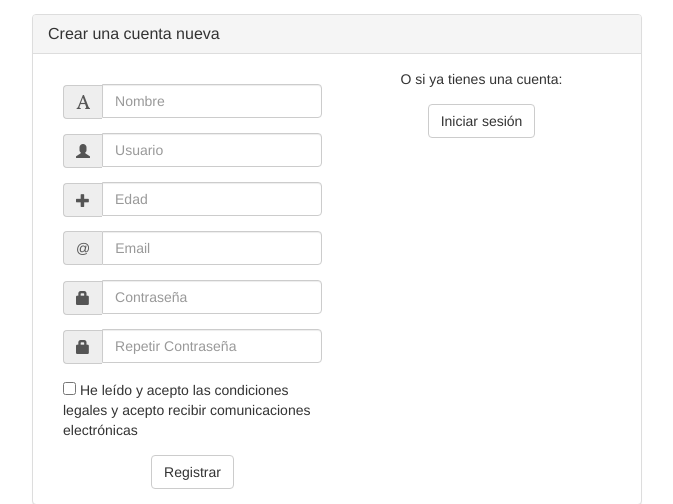
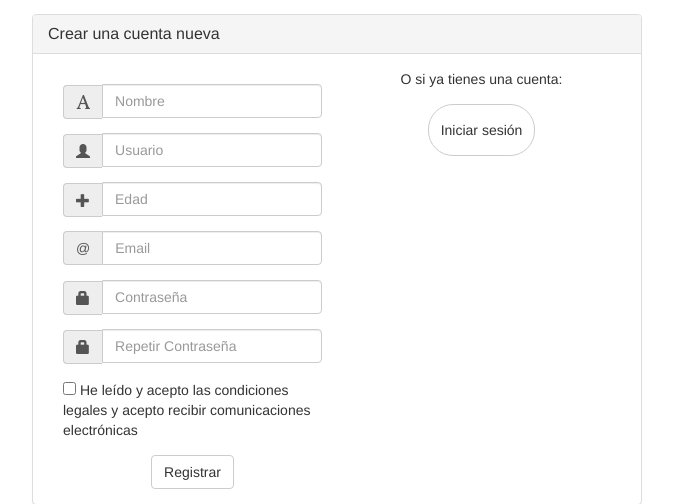
Before and after one commit to alfonsoelmas/AW, a PHP site: page /registro.html in a window 1280 px wide. Shown: the part 217-721 px from the top of the page, without its empty margins (303-976 px from the left). Run offline with PHP 8.4, Linux system fonts and the light colour scheme; some libraries are stand-ins or nearby versions.

Commit message:
conforme
He decorado un poco mejor el registro.

```diff
--- a/web/css/login.css
+++ b/web/css/login.css
@@ -16,3 +16,13 @@
 div.input-group, div.margin-normal{
 	margin-top:15px;
 }
+
+/*Para engordar de alto botones u otras cosas...*/
+button.engordar{
+	padding-top: 15px;
+	padding-bottom: 15px;
+}
+
+button.redondear{
+	border-radius: 25px;
+}
--- a/web/registro.html
+++ b/web/registro.html
@@ -123,7 +123,7 @@
 								<div id="inicio_sesion">
 									<span>O si ya tienes una cuenta: </span>
 									<div class="row margin-normal">
-										<button class="btn btn-default dropdown-toggle" type="button" onClick=" window.location.href='login.html' ">Iniciar sesión</button>
+										<button class="btn btn-default dropdown-toggle engordar redondear" type="button" onClick=" window.location.href='login.html' ">Iniciar sesión</button>
 									</div>
 								</div>
 							</div>
```
